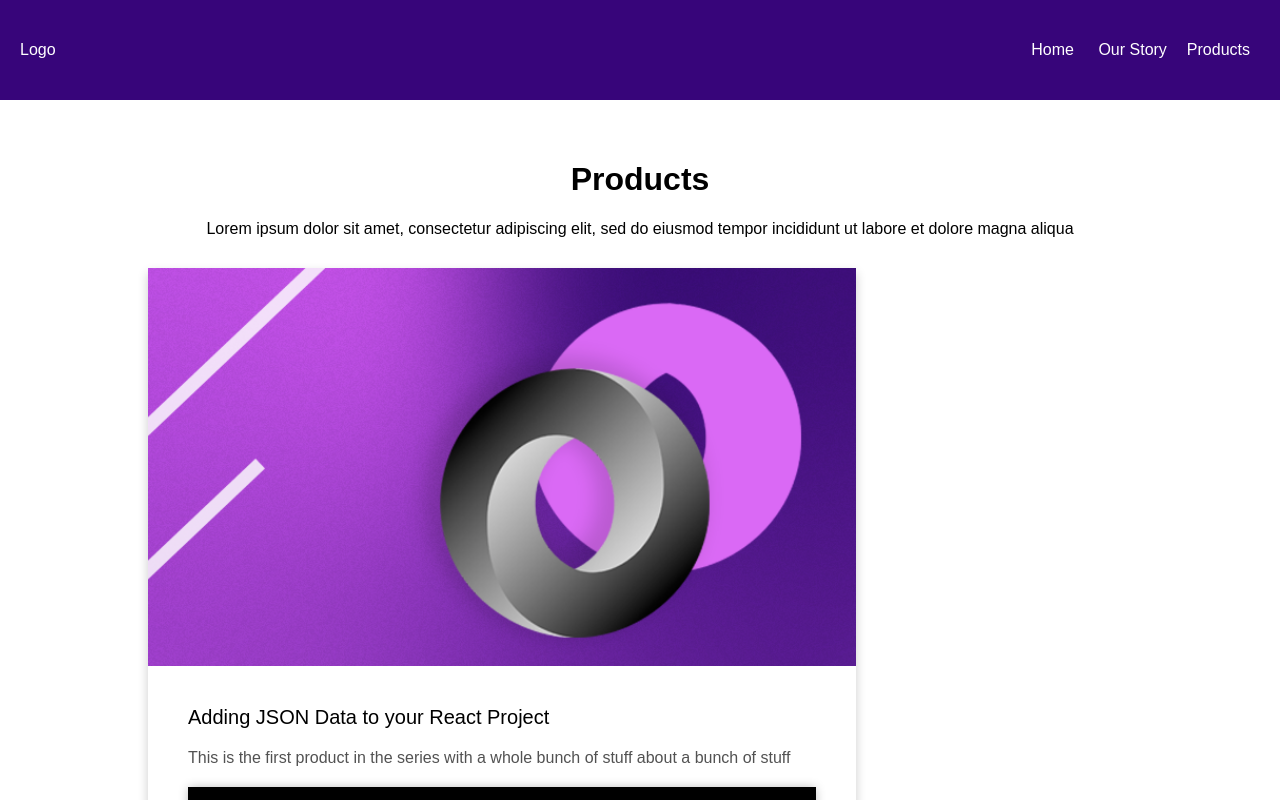
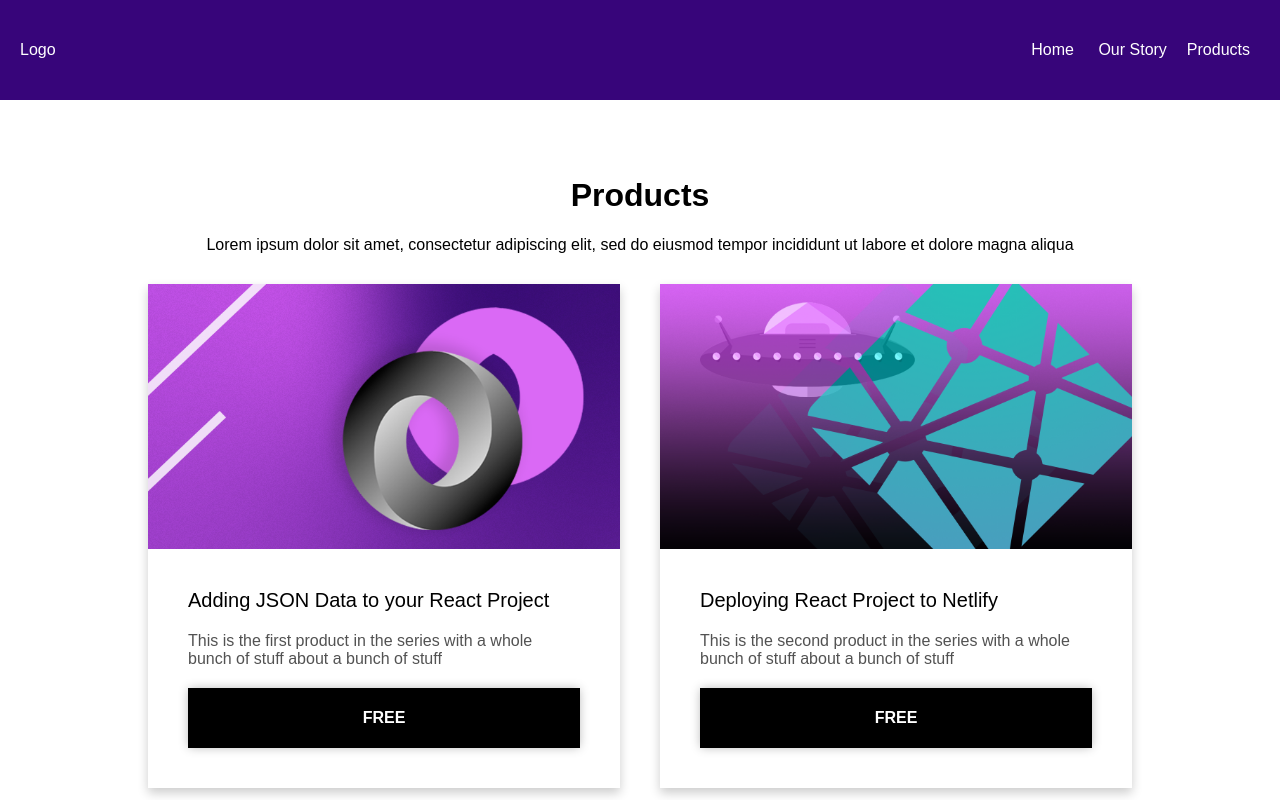
Before and after one commit to highsmithcodes/dev-tutorials, a React (Create React App) app: page /products in a window 1280 px wide. Shown: the top 800 px of the page. Built offline with nearby package versions, Linux system fonts and the light colour scheme.

Commit message:
fixing product detail page with useParams

```diff
--- a/src/App.js
+++ b/src/App.js
@@ -1,38 +1,29 @@
 import React from "react";
 import './App.scss';
-import NavBar from './components/NavBar';
-import Footer from './components/Footer';
 import Home from './routes/Home';
 import Products from './routes/Products';
 import Story from './routes/Story';
 import Single from './routes/Single';
+import Error from "./routes/Error";
+import Layout from "./components/Layout";
 import { Route, Routes } from 'react-router-dom';
 import posts from './db.json';
 
 function App() {
 
-
   return (
     <div className="App">
-    {/* E-Commerce Story for free pdfs on your personal coding brand */}
-    {/* DevJuice / DevWeight */}
-    {/* 1. Close Mobile Nav when clicked outside */}
-    {/* 2. Make Posts a single page */}
-    {/* 3. Add in Categories */}
-    {/* 4. Add Category Landing Pages */}
-    {/* 5. Add Download Option */}
-    {/* 6. Buy a Domain */}
-    {/* 7. Set Up Analytics */}
       <main>
-          <NavBar />
           <Routes>
-              <Route path="/" element={<Home />} exact />
+              <Route element={<Layout />}>
+              <Route index element={<Home />} />
+              <Route path="/" element={<Home />} />
               <Route path="/story" element={<Story/>} />
-              <Route path="/products" element={<Products />} />
-              <Route exact path="/products/:id" element={<Single />} />
-              <Route component={Error} />
+              <Route path="/products" element={<Products posts={posts} />}/>
+              <Route path="/product/:id" element={<Single post={posts} />}/>
+              <Route render={() => <Error />}/>
+              </Route>
           </Routes>
-          <Footer/>
         </main>
     </div>
   );
--- /dev/null
+++ b/src/components/Layout.js
@@ -0,0 +1,22 @@
+import NavBar from "./NavBar";
+import Footer from "./Footer";
+import { Outlet } from 'react-router-dom';
+
+
+
+const Layout = () => {
+    const style = ({ isActive }) => ({
+      fontWeight: isActive ? 'bold' : 'normal',
+    });
+
+    return (
+      <>
+        <NavBar />
+            <main style={{ padding: '1rem 0' }}>
+            <Outlet />
+            </main>
+        <Footer />
+      </>
+    );
+  };
+ export default Layout;
--- a/src/components/ProductCard.js
+++ /dev/null
@@ -1,31 +0,0 @@
-import React from 'react';
-import {Link, NavLink, Route} from 'react-router-dom';
-
-export const ProductCard = ({title, description, price, image, id}) =>{
-
-    return(
-        <div className='product-card' key={id}>
-        <Link
-        to={{
-            pathname: `/products/${id}`,
-            id: {id},
-            title: {title},
-            price: {price},
-            description: {description}
-          }}
-        >
-            <div className='thumbnail'>
-            <img src={image} alt={title} />
-            </div>
-            <div className="product-details">
-                <div className="product-title" >{title}</div>
-                <div className="product-description">{description}</div>
-                <div className="price">{price}</div>
-            </div>
-            </Link>
-        </div>
-    )
-
-}
-
-export default ProductCard;
--- a/src/components/ProductList.js
+++ /dev/null
@@ -1,24 +0,0 @@
-import React from 'react';
-import posts from '../db.json';
-import {Link, NavLink, Route} from 'react-router-dom';
-import ProductCard from './ProductCard';
-
-export const ProductList = () =>{
-    return(
-
-      <div>
-          {posts.map(post => (
-            <ProductCard
-              id={post.id}
-              title={post.title}
-              image={post.image}
-              description={post.description}
-              price={post.price}
-            />
-          ))}
-      </div>
-    )
-
-}
-
-export default ProductList;
--- a/src/routes/Home.js
+++ b/src/routes/Home.js
@@ -2,20 +2,8 @@
 import {Link, NavLink} from 'react-router-dom';
 import posts from '../db.json';
 import about from '../images/about-picture.png';
-import ProductList from '../components/ProductList';
-import ProductCard from '../components/ProductCard';
 
-function Home(props){
-  var size = 3;
-  var items = posts.slice(0, size).map(post => (
-    <ProductCard
-      id={post.id}
-      title={post.title}
-      image={post.image}
-      description={post.description}
-      price={post.price}
-    />
-  ))
+function Home(){
   return(
   <>
     <div className='home-banner'>
@@ -34,7 +22,22 @@
       </div>
       <div className='top-product-container'>
         <div id="top-products">
-          {items}
+          <div className='product-grid'>
+              {posts.slice(0, 3).map(post => (
+                <div className='product-card' key={post.id}>
+                  <Link  to={`/product/${post.id}`}>
+                    <div className='thumbnail'>
+                    <img src={post.image} alt={post.title} />
+                    </div>
+                    <div className="product-details">
+                        <div className="product-title" >{post.title}</div>
+                        <div className="product-description">{post.description}</div>
+                        <div className="price">{post.price}</div>
+                    </div>
+                  </Link>
+                </div>
+              ))}
+            </div>
         </div>
         <div class="center-align">
           <Link to="/products"><button>Products</button></Link>
--- a/src/routes/Products.js
+++ b/src/routes/Products.js
@@ -1,12 +1,25 @@
 import React from 'react';
-import ProductList from '../components/ProductList';
+import {Link} from 'react-router-dom';
 
-const Products = (props) => (
+const Products = ({posts}) => (
   <div className="page container">
     <h1>Products</h1>
     <div className='sub-head'>Lorem ipsum dolor sit amet, consectetur adipiscing elit, sed do eiusmod tempor incididunt ut labore et dolore magna aliqua</div>
     <div className='product-grid'>
-      <ProductList />
+      {posts.map(post => (
+          <div className='product-card' key={post.id}>
+            <Link  to={`/product/${post.id}`}>
+              <div className='thumbnail'>
+              <img src={post.image} alt={post.title} />
+              </div>
+              <div className="product-details">
+                  <div className="product-title" >{post.title}</div>
+                  <div className="product-description">{post.description}</div>
+                  <div className="price">{post.price}</div>
+              </div>
+            </Link>
+          </div>
+      ))}
     </div>
   </div>
 );
--- a/src/routes/Single.js
+++ b/src/routes/Single.js
@@ -1,24 +1,20 @@
 import React from 'react'
-import { useParams } from 'react-router'
+import {Link, useParams} from 'react-router-dom';
 import posts from '../db.json';
 
 
-export const Single = () => {
-    const {id} = useParams();
+function Single() {
+  let params = useParams();
+  const thisProduct = posts.find(post => post.id == params.id)
 
-    console.log(id)
+  console.log(thisProduct)
+  return (
+    <>
+      <h1>Post {params.id}</h1>
+      <p>{thisProduct.title}</p>
+    </>
 
-    const filtered = posts.filter(post => {
-      return post.id === id;
-    });
+  );
+}
 
-    console.log(filtered);
-
-
-    return (
-        <div>
-         {filtered.id}
-        </div>
-    )
-}
 export default Single;
```
